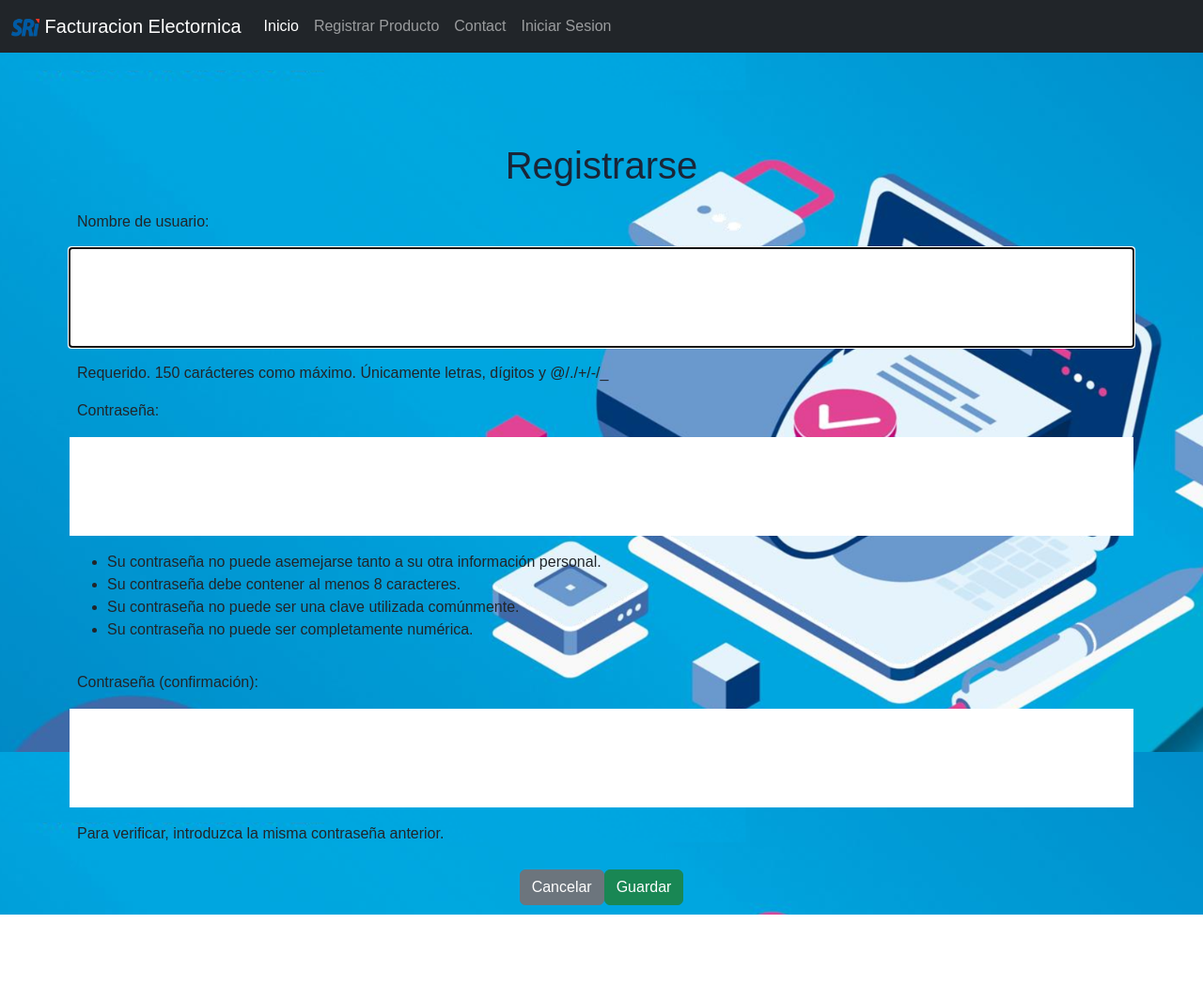
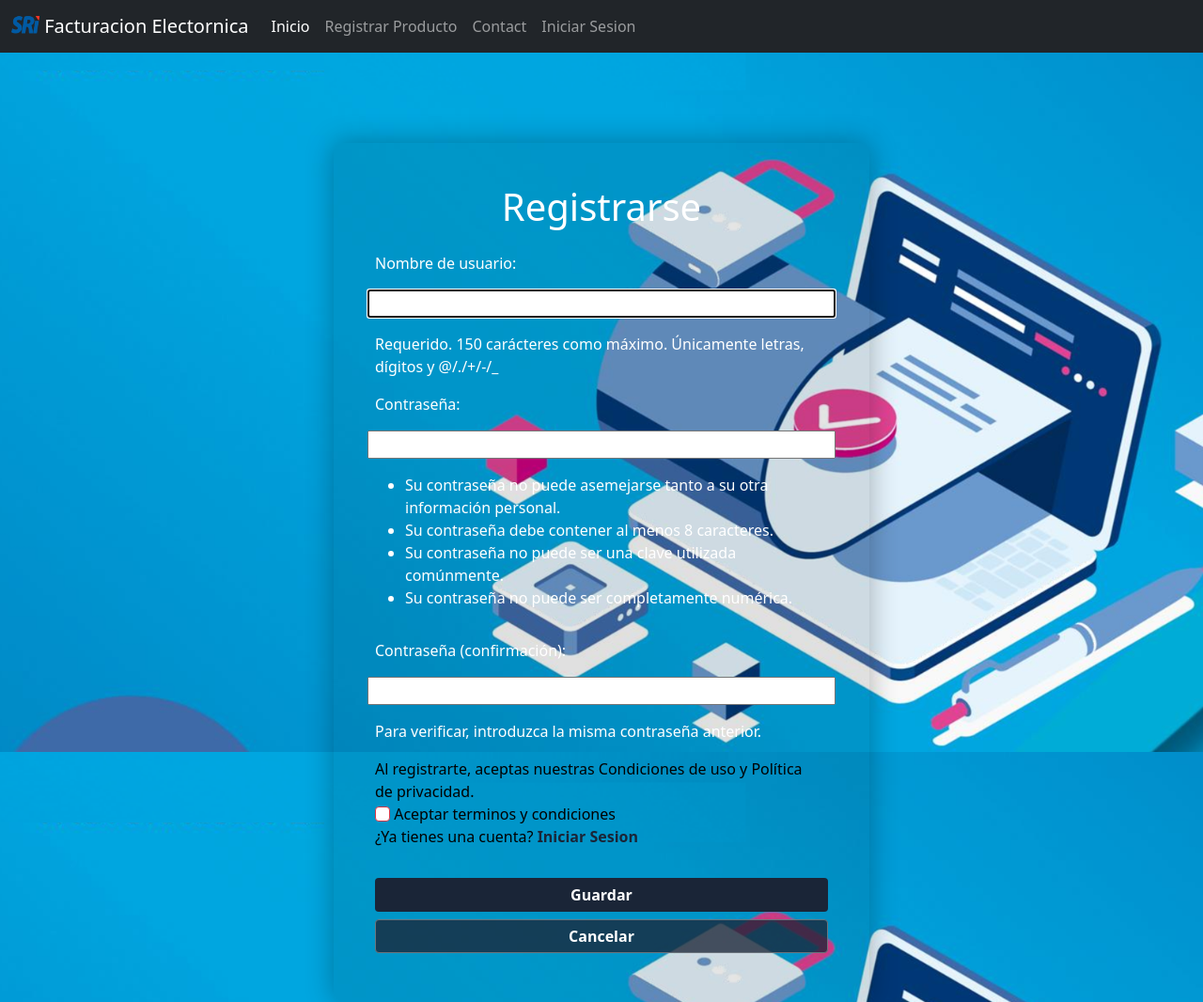
Before and after one commit to DiegoCedeno12/Facturacion-Electronica-SRI, a Django app: page /registrar/ in a window 1280 px wide. Shown: the whole page at 94% size. Before the commit the page ends 973 px from the top, so only its background shows below. Run offline with Django 3.2, Linux system fonts and the light colour scheme; some libraries are stand-ins or nearby versions.

Commit message:
Proyecto añadido Facturacion

```diff
--- a/Facturacion/core/static/core/css/estilos.css
+++ /dev/null
@@ -1,73 +0,0 @@
-body {
-    font-family: Arial, Helvetica, sans-serif;
-    margin: 0;
-    background: url("/img/base.png") no-repeat;
-    background-size: cover;
-    background-attachment: fixed;
-}
-* {
-    box-sizing: border-box;
-}
-.contenedor{
-    width: 100%;
-    padding: 15px;
-}
-.formulario{
-    background: rgb(6, 165, 228);
-    margin-top: 150px;
-    padding: 3px;
-}
-h1{
-    text-align: center;
-    color: #1a2537;
-    font-size: 40px;
-}
-input[type="text"], input[type="password"]{
-    font-size: 30px;
-    width: 100%;
-    padding: 30px;
-    border: none;
-}
-.input-contenedor{
-    margin-bottom: 15px;
-    border: 1px solid #aaa;
-}
-.icon{
-    min-width: 50px;
-    text-align: center;
-    color: #999;
-}
-.button{
-    border: none;
-    width: 100%;
-    color: white;
-    font-size: 20px;
-    background:  #1a2537;
-    padding: 15px 20px;
-    border-radius: 5px;
-    cursor: pointer;
-}
-.button:hover{
-    background: cadetblue;
-}
-
-p{
-    text-align: center;
-}
-.link{
-    text-decoration: none;
-      color: #1a2537;
-    font-weight: 600;
-}
-.link:hover{
-     color: cadetblue;
-}
-@media(min-width:768px)
-{
-    .formulario{
-        margin: auto;
-        width: 500px;
-        margin-top: 150px;
-        border-radius: 2%;
-    }
-}
--- /dev/null
+++ b/Facturacion/core/static/core/css/main.css
@@ -0,0 +1,100 @@
+body {
+    background-image: url(../img/base.png);
+    background-repeat: no-repeat;
+    background-size: cover;
+    background-attachment: fixed;
+}
+
+.form-control, .input-group-text{
+    background: rgba(0,0,0,.3);
+    border-style: none;
+    transition: 0.3s ease-in;
+    outline: none;
+    box-shadow: none;
+}
+
+.form-control:focus{
+    background: none;
+    outline: none;
+    box-shadow: none;
+}
+
+.form-control::placeholder{
+    color: white;
+}
+
+.formulario {
+    background: rgba(0,0,0,.1);
+    padding: 20px;
+    border-radius: 10px;
+    box-shadow: 0 0 30px rgba(0,0,0,.3);
+    color: white;
+}
+
+.boton1{
+    background: #1a2537;
+    color: white;
+    font-size: 16px;
+    font-weight: 700!important;
+    padding: 5px;
+    box-shadow: 0 0 rgba(0,0,0,.568);
+    transition: 0.5s ease;
+}
+
+.boton2{
+    background: #1a2537c5;
+    color: white;
+    font-size: 16px;
+    font-weight: 700!important;
+    padding: 5px;
+    box-shadow: 0 0 rgba(0,0,0,.568);
+    transition: 0.5s ease;
+}
+
+.boton1:hover{
+    background: rgba(95, 158, 160, 0.712);
+    color: #1a2537;
+}
+
+.boton2:hover{
+    background: rgba(95, 158, 160, 0.548);
+    color: #1a2537;
+}
+
+.form-check-inline {
+    color: black;
+}
+
+.checkbox{
+    color: blue;
+}
+
+.link{
+    color: #1a2537;
+    text-decoration: none;
+}
+
+.link:hover{
+    color: #062e6e;
+}
+
+.olvide, .contr{
+    color: white;
+    text-decoration-style: none;
+    text-decoration-line: none;
+    font-size: 16px;
+    text-align: end;
+}
+
+.olvide:hover{
+    cursor: pointer;
+    text-decoration-style: none;
+    text-decoration-line: none;
+    color: #1a2537;
+}
+
+.info{
+    color: white;
+    font-weight: 600!important;
+    font-size: 16px;
+}
--- a/Facturacion/core/templates/core/base.html
+++ b/Facturacion/core/templates/core/base.html
@@ -7,8 +7,7 @@
     {% load static %}
     <link href="https://cdn.jsdelivr.net/npm/bootstrap@5.2.0-beta1/dist/css/bootstrap.min.css" rel="stylesheet" integrity="sha384-0evHe/X+R7YkIZDRvuzKMRqM+OrBnVFBL6DOitfPri4tjfHxaWutUpFmBp4vmVor" crossorigin="anonymous">
     <link rel="stylesheet" href="https://use.fontawesome.com/releases/v5.6.3/css/all.css"/>
-    <link rel="stylesheet" href="{% static 'core/css/menu.css' %}">
-    <link href="{% static 'core/css/estilos.css' %}" rel="stylesheet">
+    <link rel="stylesheet" href="{% static 'core/css/main.css' %}">
   </head>
   <body>
     <nav class="navbar navbar-expand-lg navbar-dark bg-dark">
--- a/Facturacion/core/templates/core/registrar.html
+++ b/Facturacion/core/templates/core/registrar.html
@@ -5,18 +5,31 @@
 
 {% block content %}
 <div class="container">
-    <div class="abs-center pt-5 mt-5 mr-1">
-        <form class="row g-3  was-validated" method="post">
+    <div class="row justify-content-center pt-5 mt-5 mr-1">
+      <div class="col-md-6 formulario">
+          <form class="row g-3 p-4 was-validated" method="post">
               <div>
                   <h1 style="text-align: center;">Registrarse</h1>
               </div>
     {% csrf_token %}
     {{form}}
-    <div class="d-flex justify-content-center" style="padding: 10px;">
-        <input type="reset" value="Cancelar" class="btn btn-secondary">
-        <input type="submit" value="Guardar" class="btn btn-success">
+    <div class="cont">
+        <div class="form-check-inline">
+          <p>Al registrarte, aceptas nuestras Condiciones de uso y Política de privacidad. <br>
+          <input type="checkbox" class="form-check-input" id="validationFormCheck1" required>
+          <label class="form-check-label" for="validationFormCheck1" style="color: black;"> Aceptar terminos y condiciones</label>
+        <br> ¿Ya tienes una cuenta?<a class="link" href="autenticar.html"> <b>Iniciar Sesion</b> </a>
+        </p>
       </div>
+      </div>
+      <div class="d-grid gap-2 pb-2">
+        <input type="submit" class="btn btn-sm boton1" value="Guardar" >
+        <input type="reset" value="Cancelar" class="btn btn-secondary btn-sm boton2" />
+      </div>
+
   </form>
 </div>
 </div>
+</div>
+</div>
 {% endblock %}
```
Also changed, not shown: Facturacion/core/templates/core/autenticar.html (+16 -9 lines). Lines whose indentation alone changed are shown as unchanged.
